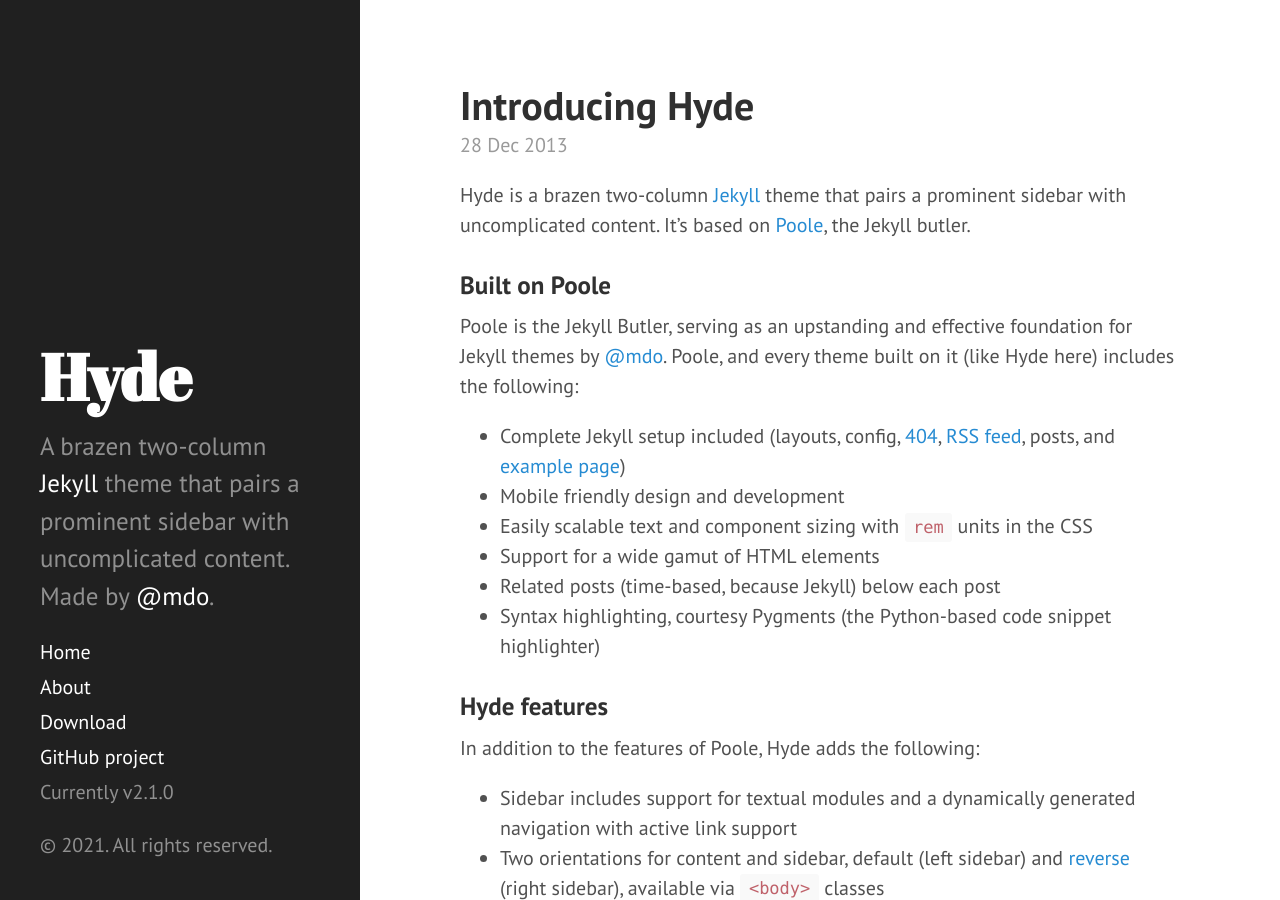
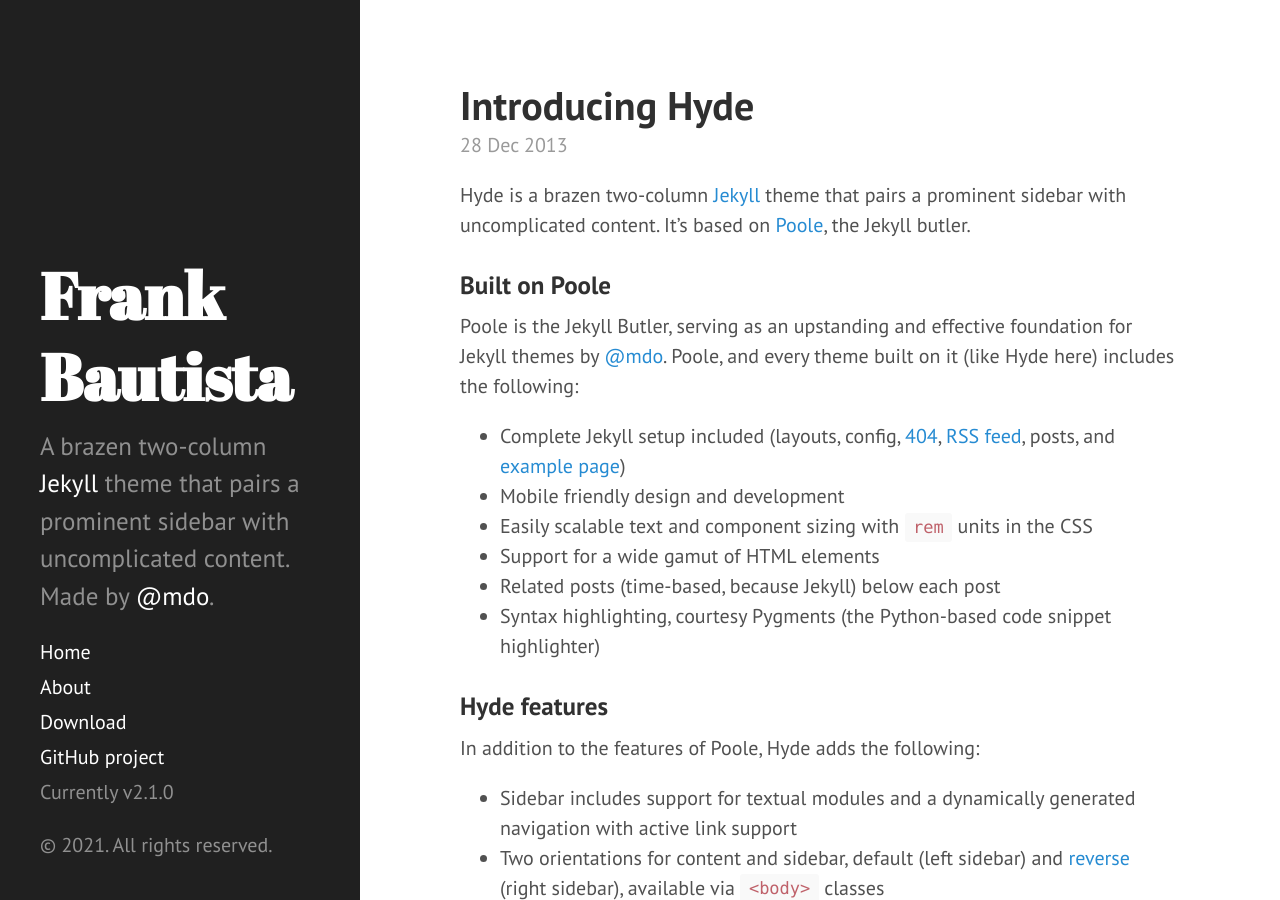
Before and after one commit to fjbautistas/fjbautistas.github.io, a Jekyll site: the page built from index.html, in a window 1280 px wide and 900 px high. Built offline with Jekyll 4.4.1, drawn with Linux system fonts in a browser that asks for light colours; Markdown is read by kramdown in place of the engine named in the settings; the list of posts is cut into pages by our own code.

Commit message:
Update _config.yml

```diff
--- a/_config.yml
+++ b/_config.yml
@@ -6,15 +6,15 @@ highlighter:      pygments
 permalink:        pretty
 
 # Setup
-title:            Hyde
+title:            Frank Bautista
 tagline:          'A Jekyll theme'
 description:      'A brazen two-column <a href="http://jekyllrb.com" target="_blank">Jekyll</a> theme that pairs a prominent sidebar with uncomplicated content. Made by <a href="https://twitter.com/mdo" target="_blank">@mdo</a>.'
-url:              http://hyde.getpoole.com
+url:              https://github.com/fjbautistas/fjbautistas.github.io/
 baseurl:          /
 
 author:
-  name:           'Mark Otto'
-  url:            https://twitter.com/mdo
+  name:           'Frank Bautista'
+  url:            https://twitter.com/fjbautistas
 
 paginate:         5
 
@@ -22,4 +22,4 @@ paginate:         5
 version:          2.1.0
 
 github:
-  repo:           https://github.com/poole/hyde
+  repo:           https://github.com/fjbautistas
```
